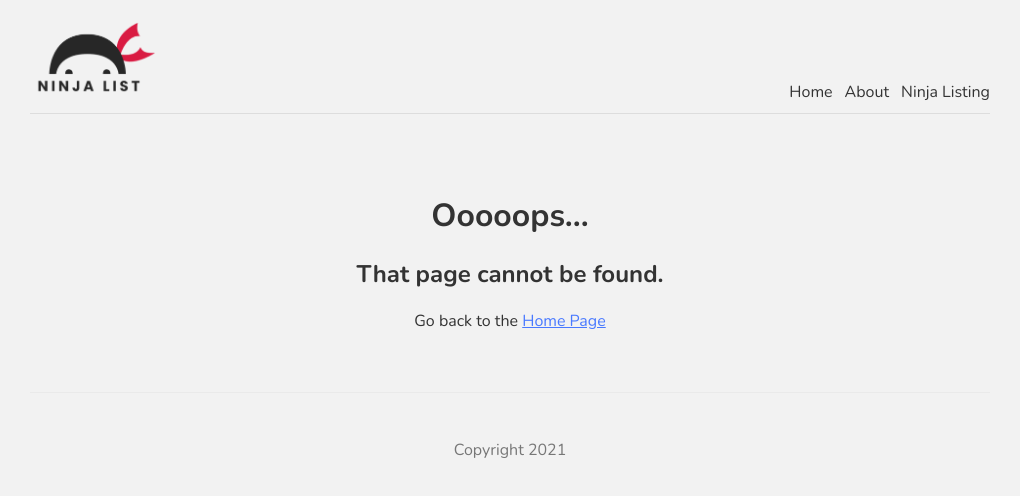
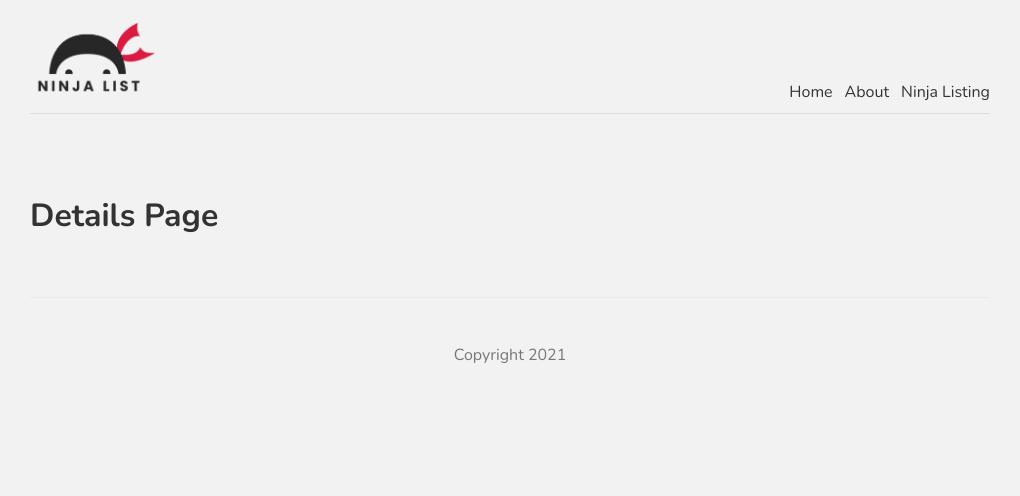
Before and after one commit to empatel96/nextjsapp, a Next.js app: page /ninjas/1 in a window 1280 px wide. Before the commit this address had no page. Shown: the top 496 px of the page, without its empty margins (130-1150 px from the left). Built offline with nearby package versions, Linux system fonts and the light colour scheme.

Commit message:
dynamic routing 1

```diff
--- /dev/null
+++ b/pages/ninjas/[id].js
@@ -0,0 +1,9 @@
+const Details = () => {
+    return (
+        <div>
+            <h1>Details Page</h1>
+        </div>
+     );
+}
+
+export default Details;
```
Also changed, not shown: pages/ninjas/index.js (+9 -8 lines).
